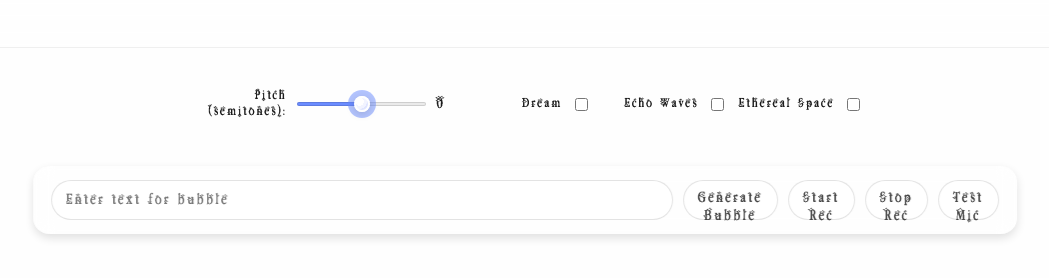
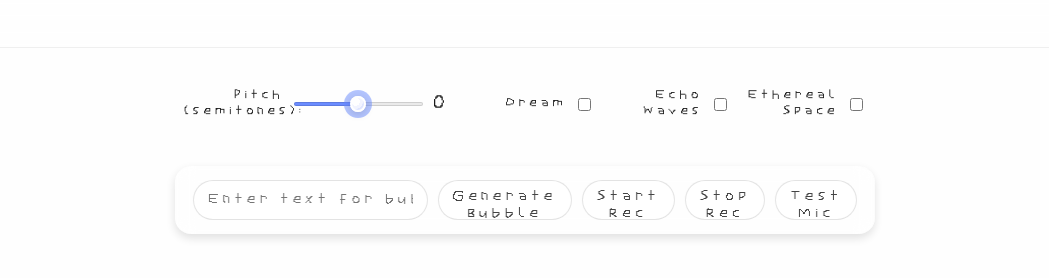
Before and after one commit to songsongxxx/dream, a plain HTML site: page dream.html in a window 1280 px wide. Shown: the whole page, without its empty margins (115-1164 px from the left). Drawn offline with nearby package versions, Linux system fonts and the light colour scheme; files whose address does not match are found by name.

Commit message:
改字體

```diff
--- a/dreamstyle.css
+++ b/dreamstyle.css
@@ -5,8 +5,16 @@
   font-style: normal;
 }
 
+@font-face {
+  font-family: "smalle";
+  src: url("dreamimages/smalle.ttf") format("truetype");
+  font-weight: normal;
+  font-style: normal;
+}
+
 body, html, * {
-  font-family: 'Dreamer TM', sans-serif !important;
+  font-family: 'smalle', sans-serif !important;
+  font-size: 20px;
   letter-spacing: 0.2em;
 }
 /* 全局样式 */
@@ -85,7 +93,7 @@ html, body {
 #controls button { cursor: pointer; }
 #controls button:hover {
   transform: scale(1.02);
-  background: rgba(255,255,255,0.75);
+  background: rgba(169, 188, 221, 0.75);
 }
 
 /* 语音参数区 */
```
